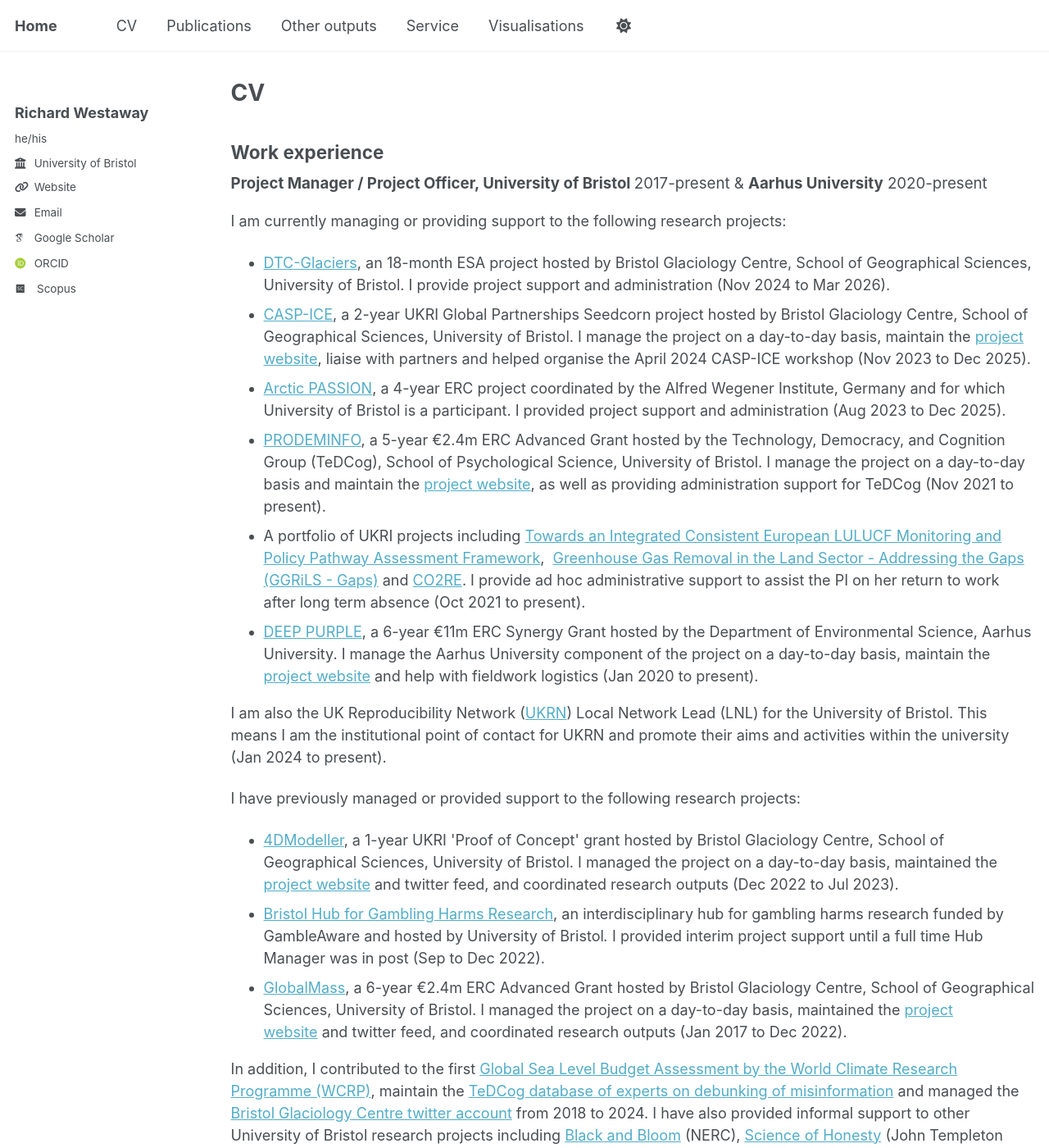
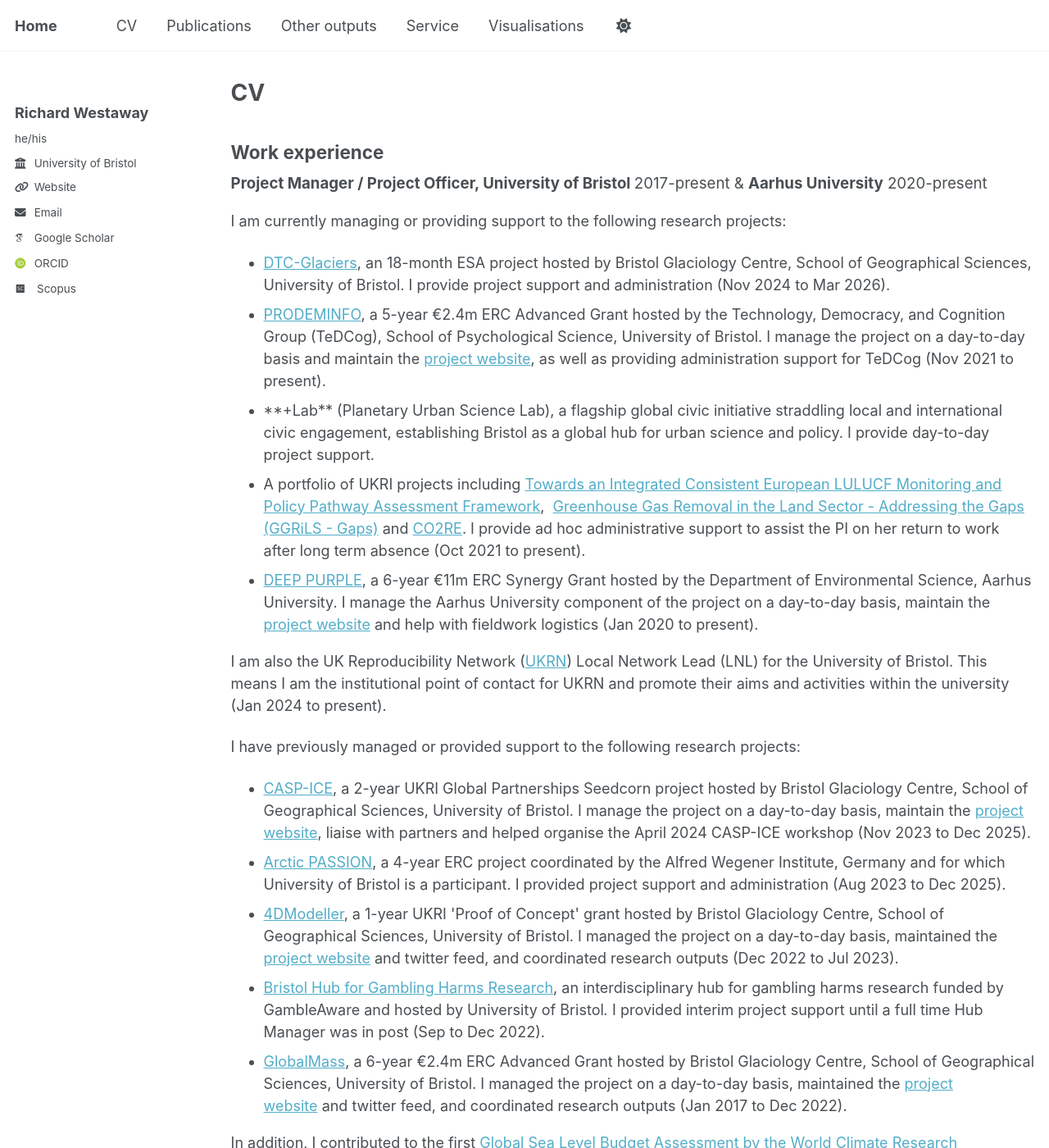
Before and after one commit to richardwestaway/richardwestaway.github.io, a Jekyll site: the page built from _pages/cv.html, in a window 1280 px wide and 1400 px high. Shown: the whole window at 82% size. Built offline with Jekyll 4.4.1, drawn with Linux system fonts in a browser that asks for light colours; some web fonts are replaced.

Commit message:
Update cv.html

```diff
--- a/_pages/cv.html
+++ b/_pages/cv.html
@@ -16,11 +16,9 @@ redirect_from:
 
 <li><a href="https://dtcglaciers.org/" target="_blank" rel="noopener">DTC-Glaciers</a>, an 18-month ESA project hosted by Bristol Glaciology Centre, School of Geographical Sciences, University of Bristol. I provide project support and administration (Nov 2024 to Mar 2026).</li>
 
-<li><a href="https://gotw.nerc.ac.uk/list_full.asp?pcode=NE%2FY002636%2F1" target="_blank" rel="noopener">CASP-ICE</a>, a 2-year UKRI Global Partnerships Seedcorn project hosted by Bristol Glaciology Centre, School of Geographical Sciences, University of Bristol. I manage the project on a day-to-day basis, maintain the <a href="https://microlabbristol.org/casp-ice/" target="_blank" rel="noopener">project website</a>, liaise with partners and helped organise the April 2024 CASP-ICE workshop (Nov 2023 to Dec 2025).</li>
+<li><a href="https://richardwestaway.wordpress.com/current-projects/test/">PRODEMINFO</a>, a 5-year €2.4m ERC Advanced Grant hosted by the Technology, Democracy, and Cognition Group (TeDCog), School of Psychological Science, University of Bristol. I manage the project on a day-to-day basis and maintain the <a href="https://dawn-cadmium-5c5.notion.site/PRODEMINFO-103b1b8c339e45c5ab527710b4b19915" target="_blank" rel="noopener">project website</a>, as well as providing administration support for TeDCog (Nov 2021 to present).</li>
 
-<li><a href="https://arcticpassion.eu/" target="_blank" rel="noopener">Arctic PASSION</a>, a 4-year ERC project coordinated by the Alfred Wegener Institute, Germany and for which University of Bristol is a participant. I provided project support and administration (Aug 2023 to Dec 2025).</li>
-
-<li><a href="https://richardwestaway.wordpress.com/current-projects/test/">PRODEMINFO</a>, a 5-year €2.4m ERC Advanced Grant hosted by the Technology, Democracy, and Cognition Group (TeDCog), School of Psychological Science, University of Bristol. I manage the project on a day-to-day basis and maintain the <a href="https://dawn-cadmium-5c5.notion.site/PRODEMINFO-103b1b8c339e45c5ab527710b4b19915" target="_blank" rel="noopener">project website</a>, as well as providing administration support for TeDCog (Nov 2021 to present).</li>
+<li>**+Lab** (Planetary Urban Science Lab), a flagship global civic initiative straddling local and international civic engagement, establishing Bristol as a global hub for urban science and policy. I provide day-to-day project support.</li>
 
 <li>A portfolio of UKRI projects including <a href="https://cordis.europa.eu/project/id/101056907" target="_blank" rel="noopener">Towards an Integrated Consistent European LULUCF Monitoring and Policy Pathway Assessment Framework</a>,  <a href="https://gtr.ukri.org/projects?ref=NE/P019765/1" target="_blank" rel="noopener">Greenhouse Gas Removal in the Land Sector - Addressing the Gaps (GGRiLS - Gaps)</a> and <a href="https://co2re.org/" target="_blank" rel="noopener">CO2RE</a>. I provide ad hoc administrative support to assist the PI on her return to work after long term absence (Oct 2021 to present).</li>
 
@@ -31,6 +29,10 @@ redirect_from:
 
 <p>I have previously managed or provided support to the following research projects:</p>
 <ul>
+
+<li><a href="https://gotw.nerc.ac.uk/list_full.asp?pcode=NE%2FY002636%2F1" target="_blank" rel="noopener">CASP-ICE</a>, a 2-year UKRI Global Partnerships Seedcorn project hosted by Bristol Glaciology Centre, School of Geographical Sciences, University of Bristol. I manage the project on a day-to-day basis, maintain the <a href="https://microlabbristol.org/casp-ice/" target="_blank" rel="noopener">project website</a>, liaise with partners and helped organise the April 2024 CASP-ICE workshop (Nov 2023 to Dec 2025).</li>
+
+<li><a href="https://arcticpassion.eu/" target="_blank" rel="noopener">Arctic PASSION</a>, a 4-year ERC project coordinated by the Alfred Wegener Institute, Germany and for which University of Bristol is a participant. I provided project support and administration (Aug 2023 to Dec 2025).</li>
 
 <li><a href="https://gtr.ukri.org/projects?ref=EP%2FX022641%2F1" target="_blank" rel="noopener">4DModeller</a>, a 1-year UKRI 'Proof of Concept' grant hosted by Bristol Glaciology Centre, School of Geographical Sciences, University of Bristol. I managed the project on a day-to-day basis, maintained the <a href="http://www.globalmass.eu" target="_blank" rel="noopener">project website</a> and twitter feed, and coordinated research outputs (Dec 2022 to Jul 2023).</li>
 
```
